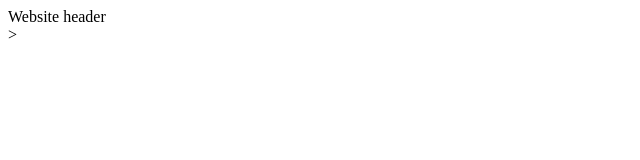
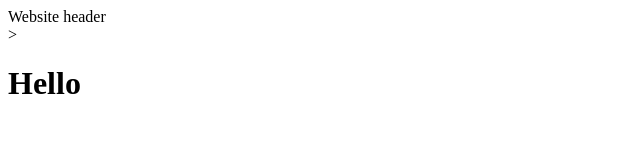
Before and after one commit to leoBravoRain/git_practice, a plain HTML site: page index.html in a window 1280 px wide. Shown: the whole page, without its empty margins (0-640 px from the left). Drawn offline with Linux system fonts and the light colour scheme.

Commit message:
add title

```diff
--- a/index.html
+++ b/index.html
@@ -1 +1,2 @@
 <div>Website header</div>>
+<h1>Hello</h1
```
